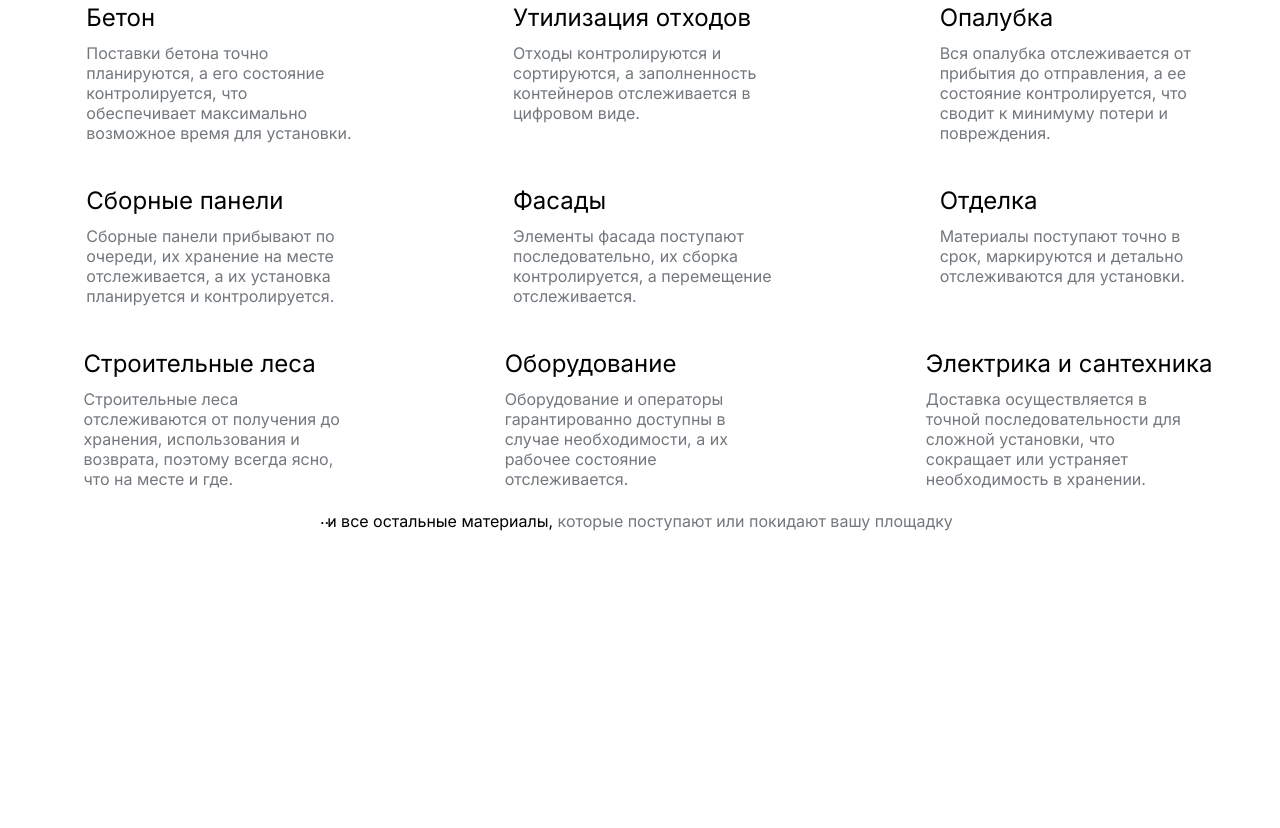
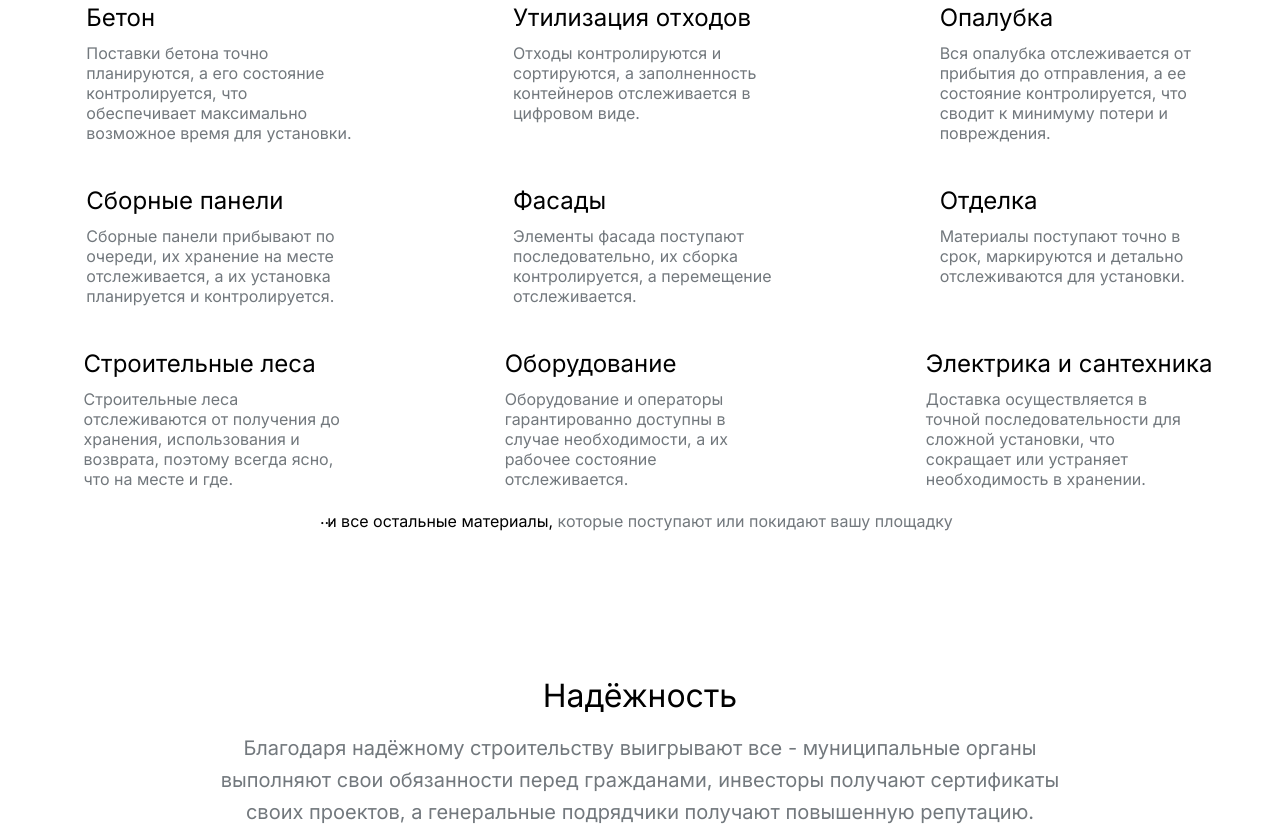
Before and after one commit to ayaz-js/build.github.io, a plain HTML site: page index.html in a window 1280 px wide. Shown: the part 4500-5328 px from the top of the page. Before the commit the page ends 5031 px from the top, so only its background shows below. Drawn offline with nearby package versions, Linux system fonts and the light colour scheme.

Commit message:
add text

```diff
--- a/index.html
+++ b/index.html
@@ -163,14 +163,16 @@
                     <img src="img/delivery-icon-2.png" alt="" class="delivery__description-icon">
                     <div class="delivery__description-info">
                         <div class="delivery__description-title">Утилизация отходов</div>
-                        <div class="delivery__description-text">Отходы контролируются и сортируются, а заполненность контейнеров отслеживается в цифровом виде.</div>
+                        <div class="delivery__description-text">Отходы контролируются и сортируются, а заполненность
+                            контейнеров отслеживается в цифровом виде.</div>
                     </div>
                 </div>
                 <div class="delivery__description">
                     <img src="img/delivery-icon-3.png" alt="" class="delivery__description-icon">
                     <div class="delivery__description-info">
                         <div class="delivery__description-title">Опалубка</div>
-                        <div class="delivery__description-text">Вся опалубка отслеживается от прибытия до отправления, а ее состояние контролируется, что сводит к минимуму потери и повреждения.</div>
+                        <div class="delivery__description-text">Вся опалубка отслеживается от прибытия до отправления, а
+                            ее состояние контролируется, что сводит к минимуму потери и повреждения.</div>
                     </div>
                 </div>
             </div>
@@ -179,21 +181,24 @@
                     <img src="img/delivery-icon-4.png" alt="" class="delivery__description-icon">
                     <div class="delivery__description-info">
                         <div class="delivery__description-title">Сборные панели</div>
-                        <div class="delivery__description-text">Сборные панели прибывают по очереди, их хранение на месте отслеживается, а их установка планируется и контролируется.</div>
+                        <div class="delivery__description-text">Сборные панели прибывают по очереди, их хранение на
+                            месте отслеживается, а их установка планируется и контролируется.</div>
                     </div>
                 </div>
                 <div class="delivery__description">
                     <img src="img/delivery-icon-5.png" alt="" class="delivery__description-icon">
                     <div class="delivery__description-info">
                         <div class="delivery__description-title">Фасады</div>
-                        <div class="delivery__description-text">Элементы фасада поступают последовательно, их сборка контролируется, а перемещение отслеживается.</div>
+                        <div class="delivery__description-text">Элементы фасада поступают последовательно, их сборка
+                            контролируется, а перемещение отслеживается.</div>
                     </div>
                 </div>
                 <div class="delivery__description">
                     <img src="img/delivery-icon-6.png" alt="" class="delivery__description-icon">
                     <div class="delivery__description-info">
                         <div class="delivery__description-title">Отделка</div>
-                        <div class="delivery__description-text">Материалы поступают точно в срок, маркируются и детально отслеживаются для установки.</div>
+                        <div class="delivery__description-text">Материалы поступают точно в срок, маркируются и детально
+                            отслеживаются для установки.</div>
                     </div>
                 </div>
             </div>
@@ -202,27 +207,40 @@
                     <img src="img/delivery-icon-7.png" alt="" class="delivery__description-icon">
                     <div class="delivery__description-info">
                         <div class="delivery__description-title">Строительные леса</div>
-                        <div class="delivery__description-text">Строительные леса отслеживаются от получения до хранения, использования и возврата, поэтому всегда ясно, что на месте и где.</div>
+                        <div class="delivery__description-text">Строительные леса отслеживаются от получения до
+                            хранения, использования и возврата, поэтому всегда ясно, что на месте и где.</div>
                     </div>
                 </div>
                 <div class="delivery__description">
                     <img src="img/delivery-icon-8.png" alt="" class="delivery__description-icon">
                     <div class="delivery__description-info">
                         <div class="delivery__description-title">Оборудование</div>
-                        <div class="delivery__description-text">Оборудование и операторы гарантированно доступны в случае необходимости, а их рабочее состояние отслеживается.</div>
+                        <div class="delivery__description-text">Оборудование и операторы гарантированно доступны в
+                            случае необходимости, а их рабочее состояние отслеживается.</div>
                     </div>
                 </div>
                 <div class="delivery__description">
                     <img src="img/delivery-icon-9.png" alt="" class="delivery__description-icon">
                     <div class="delivery__description-info">
                         <div class="delivery__description-title">Электрика и сантехника</div>
-                        <div class="delivery__description-text">Доставка осуществляется в точной последовательности для сложной установки, что сокращает или устраняет необходимость в хранении.</div>
+                        <div class="delivery__description-text">Доставка осуществляется в точной последовательности для
+                            сложной установки, что сокращает или устраняет необходимость в хранении.</div>
                     </div>
                 </div>
             </div>
-            <div class="delivery__bottom-text"><span>и все остальные материалы,</span> которые поступают или покидают вашу площадку</div>
+            <div class="delivery__bottom-text"><span>и все остальные материалы,</span> которые поступают или покидают
+                вашу площадку</div>
         </div>
     </section>
+    <section class="reliability">
+        <div class="reliability__container">
+            <div class="reliability__title">Надёжность</div>
+            <div class="reliability__text">Благодаря надёжному строительству выигрывают все - муниципальные органы <br>
+                выполняют свои обязанности перед гражданами, инвесторы получают сертификаты <br> своих проектов, а
+                генеральные подрядчики получают повышенную репутацию.</div>
+        </div>
+    </section>
+
     <script src="https://unpkg.com/swiper/swiper-bundle.js"></script>
     <script src="https://unpkg.com/swiper/swiper-bundle.min.js"></script>
     <script src="js/main.js"></script>
--- a/scss/style.scss
+++ b/scss/style.scss
@@ -338,3 +338,20 @@ body {
         }
     }
 }
+
+.reliability {
+    &__container {
+        text-align: center;
+        margin-top: 145px;
+    }
+    &__title {
+        font-size: 32px;
+        font-weight: 400;
+    }
+    &__text {
+        margin-top: 17px;
+        font-size: 20px;
+        color: #72787D;
+        line-height: 32px;
+    }
+}
```
Also changed, not shown: css/style.css, 1 other file.
